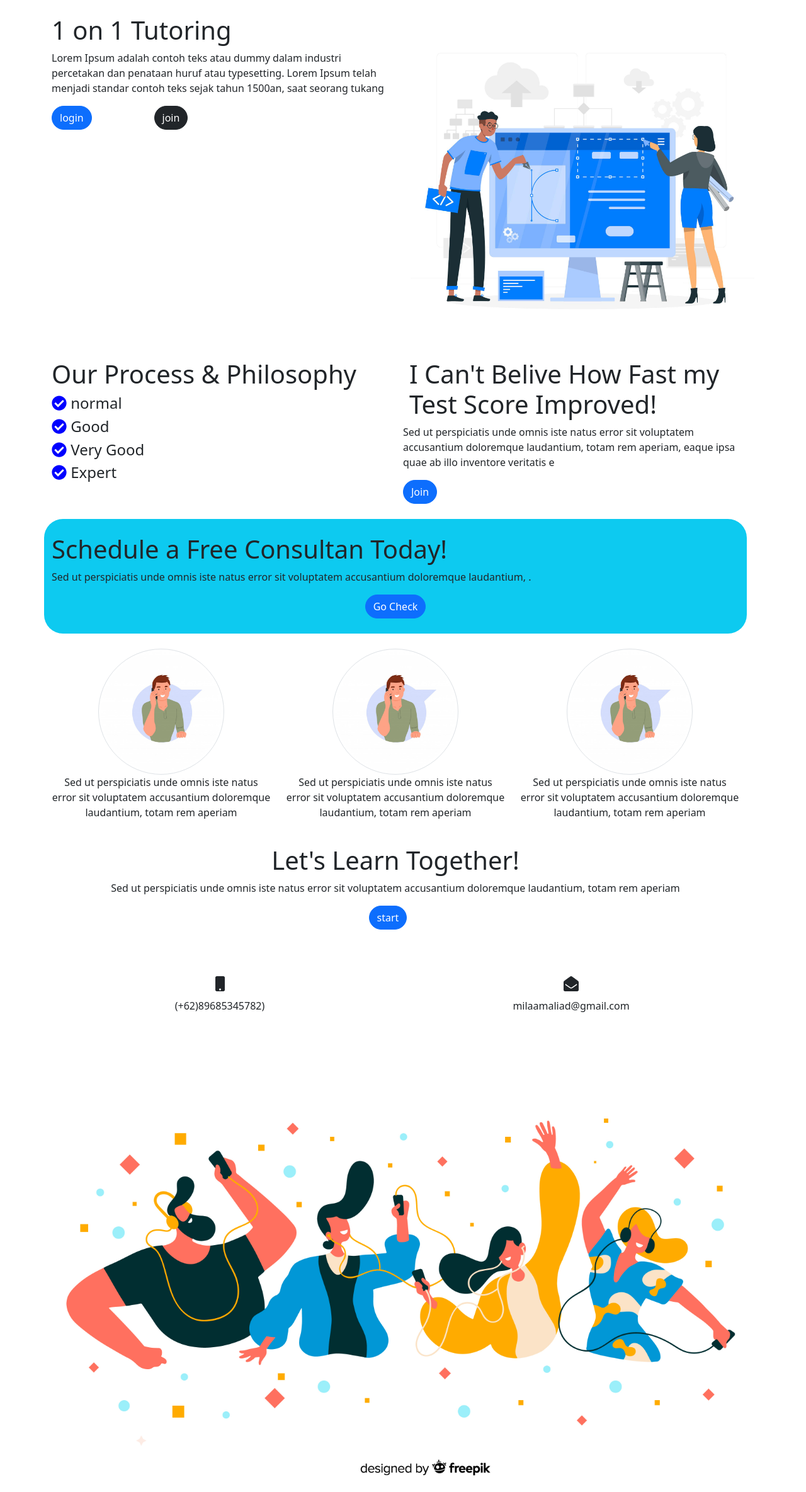
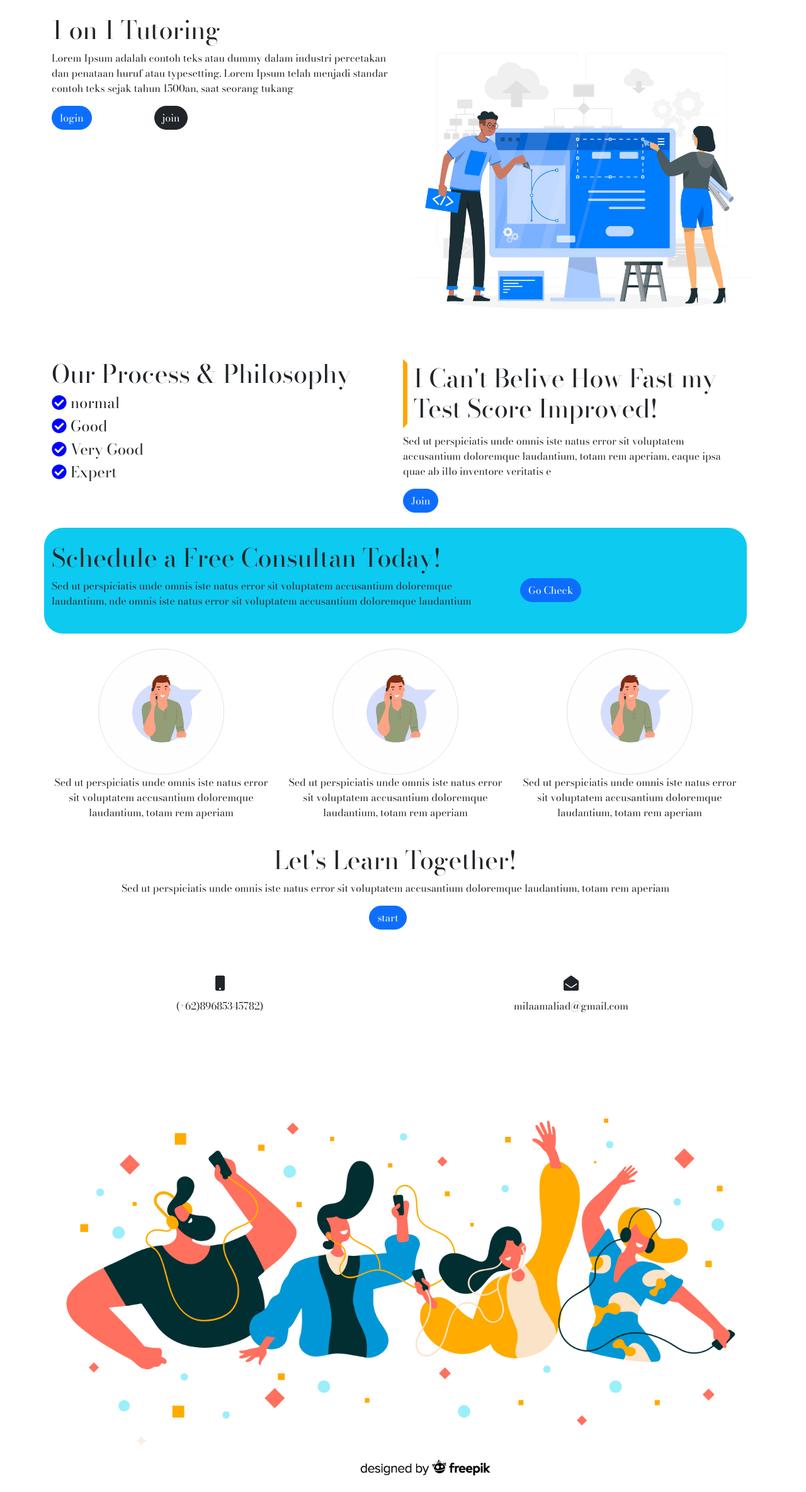
Before and after one commit to milaamaliad/mejakitamila, a PHP site: page / in a window 1280 px wide. Shown: the whole page at 63% size. Run offline with PHP 8.4, Linux system fonts and the light colour scheme; some libraries are stand-ins or nearby versions.

Commit message:
Update index.php

```diff
--- a/html/index.php
+++ b/html/index.php
@@ -8,12 +8,22 @@
 
     <!-- Bootstrap CSS -->
     <link href="https://cdn.jsdelivr.net/npm/bootstrap@5.0.0-beta1/dist/css/bootstrap.min.css" rel="stylesheet" integrity="sha384-giJF6kkoqNQ00vy+HMDP7azOuL0xtbfIcaT9wjKHr8RbDVddVHyTfAAsrekwKmP1" crossorigin="anonymous">
-    <link rel="preconnect" href="https://fonts.gstatic.com">
-	<link href="https://fonts.googleapis.com/css2?family=Montserrat:wght@500&display=swap" rel="stylesheet">
+	<link rel="preconnect" href="https://fonts.gstatic.com">
+	<link href="https://fonts.googleapis.com/css2?family=Bodoni+Moda:wght@400;600;700&display=swap" rel="stylesheet">
 	<style>
 	 	.color {
-			border-left:blue 8px;
+
 			padding-left:10px;
+			border-style: solid;
+			border-width: 7px;
+			border-top-color: white;
+			border-right-color: white;
+			border-bottom-color: white;
+			border-left-color: orange;
+		}
+
+		.font {
+			font-family: 'Bodoni Moda', serif;
 		}
 	</style>
 
@@ -21,10 +31,10 @@
   </head>
   <body>
     <br>
-    <div class="container">
+    <div class="container font">
     	<div class="row">
     		<div class="col-6" Style="">
-    			<h1>1 on 1 Tutoring</h1>
+    			<h1 class="font">1 on 1 Tutoring</h1>
     			<p>Lorem Ipsum adalah contoh teks atau dummy dalam industri percetakan dan penataan huruf atau typesetting. Lorem Ipsum telah menjadi standar contoh teks sejak tahun 1500an, saat seorang tukang </p>
     			<div class="row">
     				<div class="col-3" Style="">
@@ -39,9 +49,9 @@
     			<img src="img/1.jpg" class="img-fluid" alt="">
     		</div>
 
-    		<div class="row">
+    		<div class="row font">
     			<div class="col-6">
-    				<h1>Our Process & Philosophy</h1>
+    				<h1 class="font">Our Process & Philosophy</h1>
     				<h4><i class="fas fa-check-circle" style="color:blue"></i> normal</h4>
     				<h4><i class="fas fa-check-circle" style="color:blue"></i> Good</h4>
     				<h4><i class="fas fa-check-circle" style="color:blue"></i> Very Good</h4>
@@ -60,10 +70,16 @@
     		<div class="row">
     			<div class="col-12 bg-info" Style="border-radius:30px">
     				<br>
-    				<h1>Schedule a Free Consultan Today!</h1>
-    				<p>Sed ut perspiciatis unde omnis iste natus error sit voluptatem accusantium doloremque laudantium, .</p>
-     					<div class="col" align="center" Style="">
-    						<button class="btn btn-primary rounded-pill" type="submit">Go Check</button></div>
+
+    				<h1 class="font">Schedule a Free Consultan Today!</h1>
+    				<div class="row">
+    				<div class="col-8"><p>Sed ut perspiciatis unde omnis iste natus error sit voluptatem accusantium doloremque laudantium, nde omnis iste natus error sit voluptatem accusantium doloremque laudantium</p></div>
+    				<div class="col-4">
+    					<button class="btn btn-primary rounded-pill" type="submit">Go Check</button>
+    				</div>
+    				</div>
+
+
     				<br>
     			</div>
     		</div>
@@ -87,7 +103,7 @@
 
   			<div class="row" align="center" style="">
   				<div class="col">
-  					<h1>Let's Learn Together!</h1>
+  					<h1 class="font">Let's Learn Together!</h1>
   					<p>Sed ut perspiciatis unde omnis iste natus error sit voluptatem accusantium doloremque laudantium, totam rem aperiam</p>
   				</div>
   				<div class="row">
```
